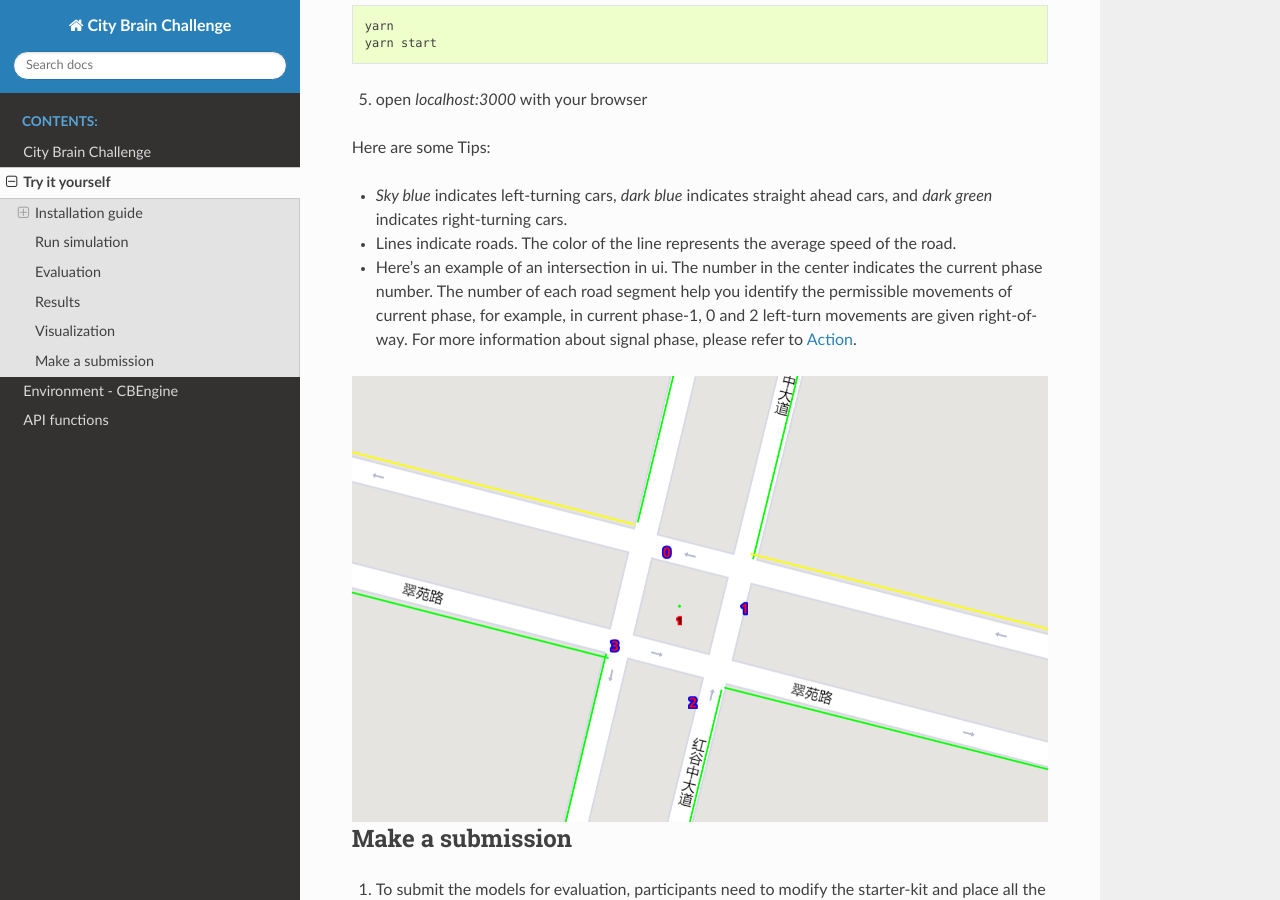
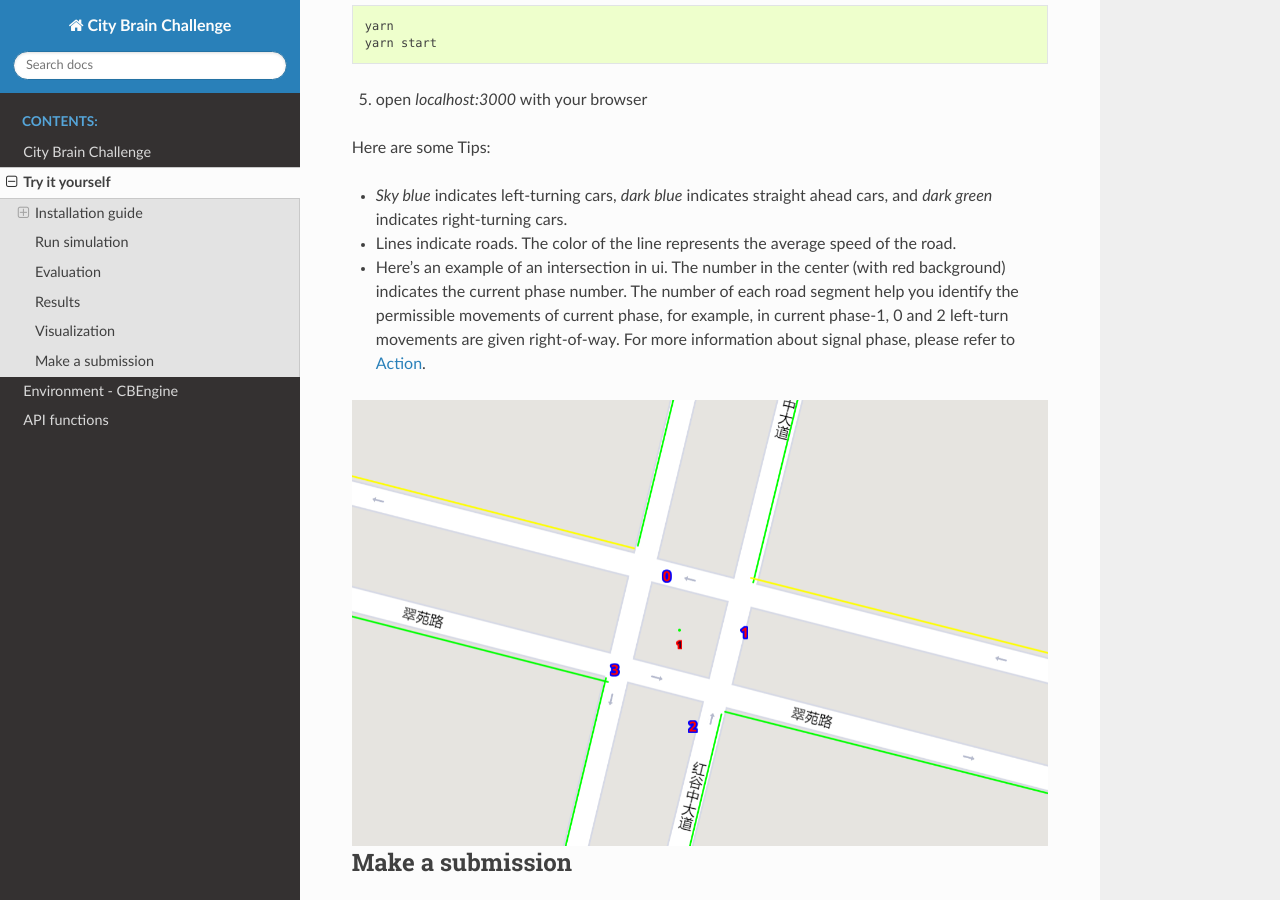
Before and after one commit to CityBrainChallenge/KDDCup2021-CityBrainChallenge, a Sphinx documentation site: the page built from docs/try-it-yourself.rst, in a window 1280 px wide and 900 px high, scrolled down 4359 px. Built offline with Sphinx 7.4.7 and the Read the Docs theme 2.0.0, drawn with Linux system fonts in a browser that asks for light colours.

Commit message:
Update try-it-yourself.rst

```diff
--- a/docs/try-it-yourself.rst
+++ b/docs/try-it-yourself.rst
@@ -245,7 +245,7 @@
 
 - *Sky blue* indicates left-turning cars, *dark blue* indicates straight ahead cars, and *dark green* indicates right-turning cars.
 - Lines indicate roads. The color of the line represents the average speed of the road.
-- Here's an example of an intersection in ui. The number in the center indicates the current phase number. The number of each road segment help you identify the permissible movements of current phase, for example, in current phase-1, 0 and 2 left-turn movements are given right-of-way. For more information about signal phase, please refer to `Action <https://kddcup2021-citybrainchallenge.readthedocs.io/en/latest/cbengine.html#actions>`_.
+- Here's an example of an intersection in ui. The number in the center (with red background) indicates the current phase number. The number of each road segment help you identify the permissible movements of current phase, for example, in current phase-1, 0 and 2 left-turn movements are given right-of-way. For more information about signal phase, please refer to `Action <https://kddcup2021-citybrainchallenge.readthedocs.io/en/latest/cbengine.html#actions>`_.
 
 .. figure:: https://raw.githubusercontent.com/CityBrainChallenge/KDDCup2021-CityBrainChallenge/main/images/ui_example.jpg
     :align: center
```
